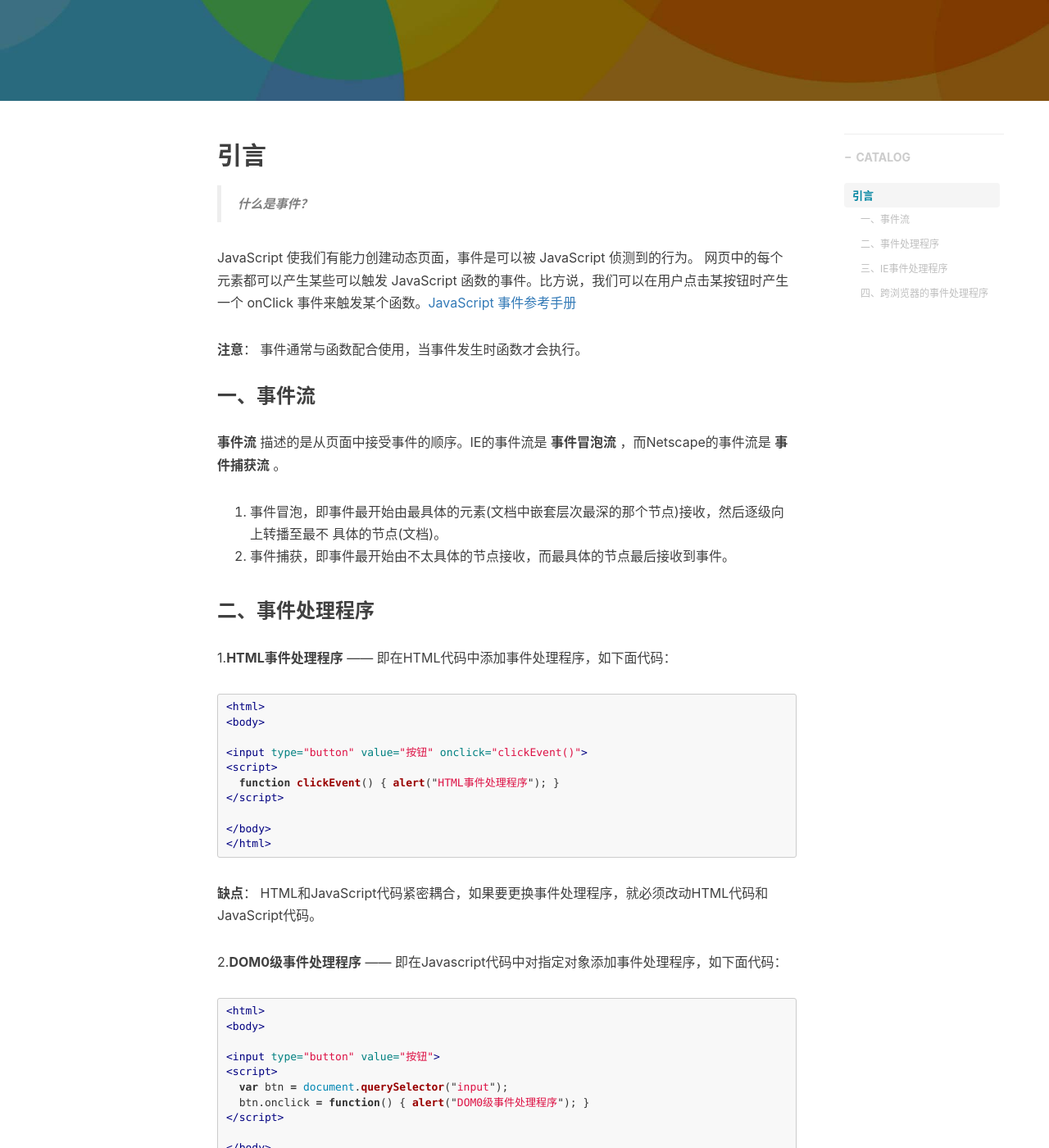
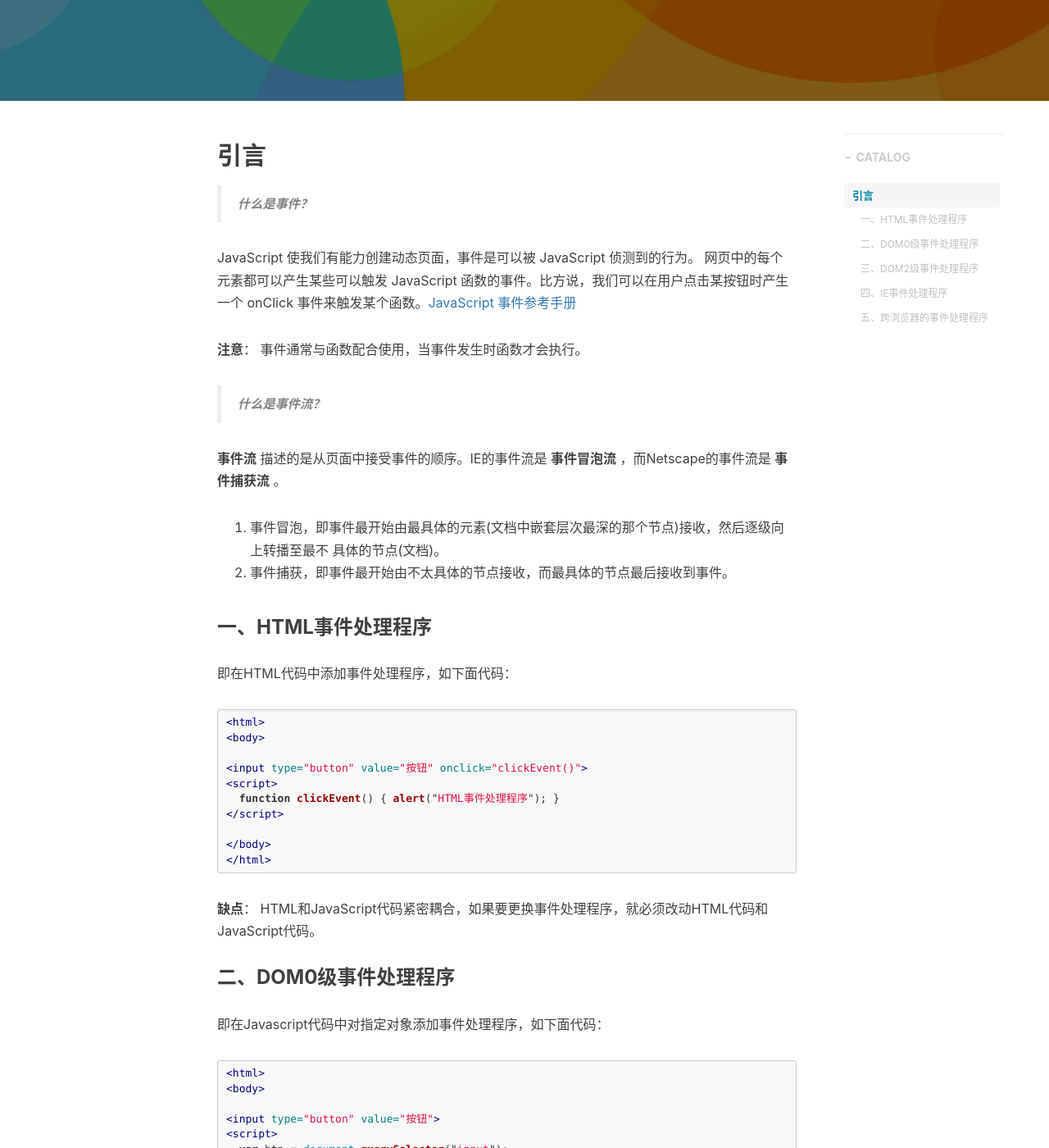
Before and after one commit to kriswuwenxiang/kriswuwenxiang.github.io, a Jekyll site: the page built from _posts/2018-01-08-javascript-event-handler.md, in a window 1280 px wide and 1400 px high, scrolled down 400 px. Shown: the whole window at 82% size. Built offline with Jekyll 4.4.1, drawn with Linux system fonts in a browser that asks for light colours; nearby versions of some CDN libraries; comment, search, counter and statistics services are not loaded; some of the changed text lies outside the part shown.

Commit message:
我的页面增加——所在地

```diff
--- a/_config.yml
+++ b/_config.yml
@@ -98,3 +98,8 @@
     href: "https://gitee.com/explore/recommend"
   }
 ]
+
+
+
+# 所在地
+address_details: "http://m.amap.com/navi/?dest=118.182171,24.483892&destName=厦门软件园&hideRouteIcon=1&key=a5e5601d742ef05b5a9c8d30edcae8b8"
--- a/_posts/2018-01-08-javascript-event-handler.md
+++ b/_posts/2018-01-08-javascript-event-handler.md
@@ -21,8 +21,8 @@
 **注意**： 事件通常与函数配合使用，当事件发生时函数才会执行。
 
 
+> **什么是事件流？**
 
-### 一、事件流
 **事件流** 描述的是从页面中接受事件的顺序。IE的事件流是 **事件冒泡流** ，而Netscape的事件流是 **事件捕获流** 。
 
  1. 事件冒泡，即事件最开始由最具体的元素(文档中嵌套层次最深的那个节点)接收，然后逐级向上转播至最不    具体的节点(文档)。
@@ -30,8 +30,8 @@
 
 
 
-### 二、事件处理程序
-1.**HTML事件处理程序** —— 即在HTML代码中添加事件处理程序，如下面代码：
+### 一、HTML事件处理程序
+即在HTML代码中添加事件处理程序，如下面代码：
 {% highlight html %}
 <html>
 <body>
@@ -46,7 +46,8 @@
 {% endhighlight %}
 **缺点**： HTML和JavaScript代码紧密耦合，如果要更换事件处理程序，就必须改动HTML代码和JavaScript代码。
 
-2.**DOM0级事件处理程序** —— 即在Javascript代码中对指定对象添加事件处理程序，如下面代码：
+### 二、DOM0级事件处理程序
+即在Javascript代码中对指定对象添加事件处理程序，如下面代码：
 {% highlight html %}
 <html>
 <body>
@@ -117,7 +119,7 @@
 
 
 
-### 四、跨浏览器的事件处理程序
+### 五、跨浏览器的事件处理程序
 
  - DOM中的事件对象
 
--- a/about.html
+++ b/about.html
@@ -24,6 +24,12 @@
     {{ about_en | markdownify }}
 </div>
 
+<!-- 地址详情 -->
+{% if site.address_details %}
+<div class="post-container">
+    <iframe width="100%" height="400px" frameborder="0" src="{{site.address_details}}"></iframe>
+</div>
+{% endif %}
 
 {% if site.disqus_username %}
 <!-- disqus 评论框 start -->
```
Also changed, not shown: other parts of _posts/2018-01-08-javascript-event-handler.md (+4 -3 lines).
